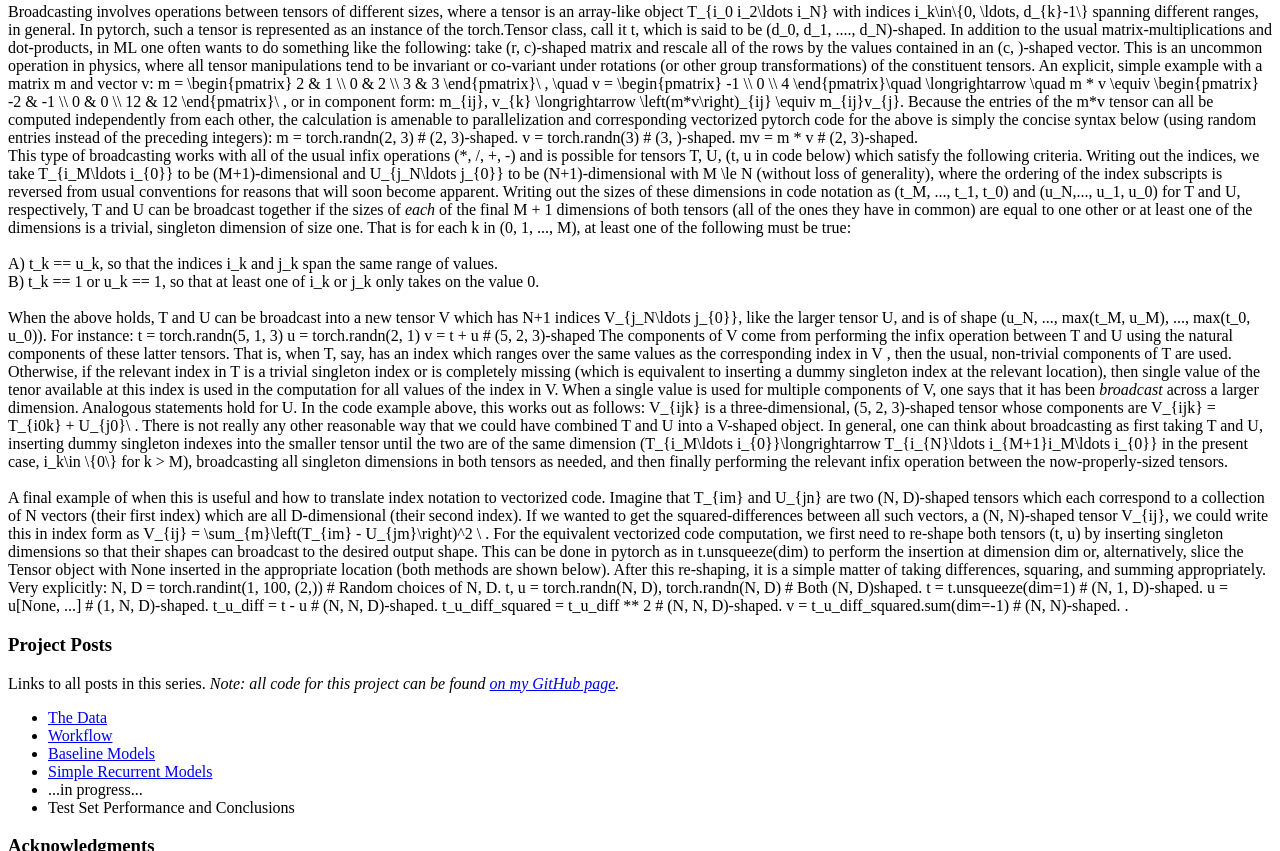
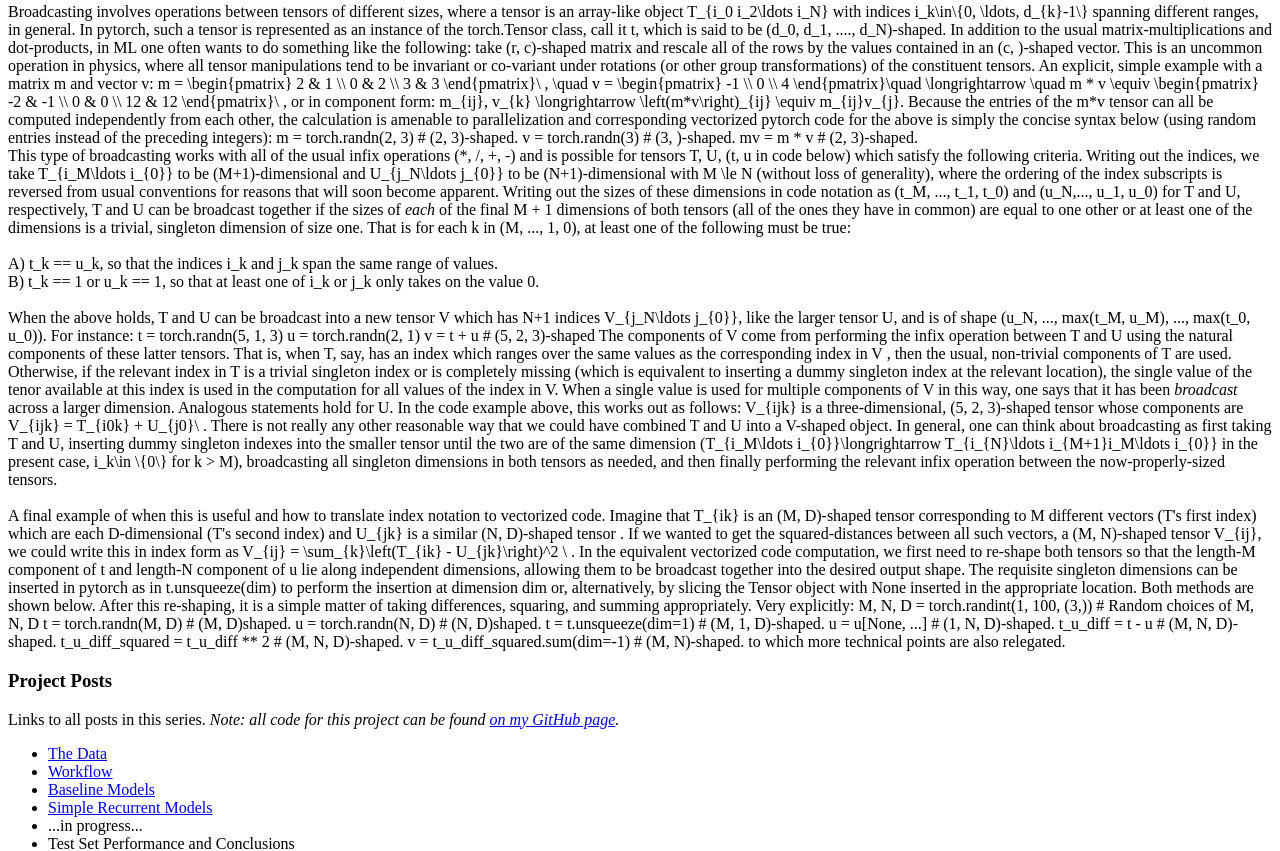
Before and after one commit to garrett361/arxiv-vixra-intro, a plain HTML site: page src/index.ejs in a window 1280 px wide. Shown: the part 1014-1865 px from the top of the page. Drawn offline with nearby package versions, Linux system fonts and the light colour scheme; files that its build step writes are made by us from their sources; a script that the page names is missing.

Commit message:
Independent dimensions for broadcast example

```diff
--- a/src/index.ejs
+++ b/src/index.ejs
@@ -162,7 +162,8 @@ as with /static as their root. E.g. <img src="/diagrams/fig1.png">
         In order to limit the scope of the project, most of the models focus on the (harder) problem of classifying
         papers based on <em>title</em> alone.
       </d-footnote>. Along the way, I also attempt to explain various ML and Data Science
-      concepts in my own words with the hope that others may find the explanations informative, usually in the form of
+      concepts in my own words with the hope that others may find the explanations informative. These often take the
+      form of
       (long) footnotes<d-footnote id='broadcasting'>
         Here's an example: many common computations in ML are paralellized using <em>broadcasting</em> and
         <em>vectorized</em> code. These are some of the most important practices to develop for efficiency.
@@ -232,7 +233,7 @@ as with /static as their root. E.g. <img src="/diagrams/fig1.png">
         are equal to one other or at least one of the dimensions is a trivial, singleton dimension of size one. That is
         for each
         <d-code language='python'>k</d-code> in
-        <d-code language='python'>(0, 1, ..., M)</d-code>, at least one of the following must be true:
+        <d-code language='python'>(M, ..., 1, 0)</d-code>, at least one of the following must be true:
         <br>
         <br>
         A) <d-code language='python'>t_k == u_k</d-code>, so that the indices <d-math>i_k</d-math> and <d-math>j_k
@@ -259,10 +260,11 @@ as with /static as their root. E.g. <img src="/diagrams/fig1.png">
         say, has an index which ranges over the same values as the corresponding index in <d-math>V
         </d-math>, then the usual, non-trivial components of <d-math>T</d-math> are used. Otherwise, if the relevant
         index in <d-math>T</d-math> is a trivial singleton index or is completely
-        missing (which is equivalent to inserting a dummy singleton index at the relevant location), then single value
+        missing (which is equivalent to inserting a dummy singleton index at the relevant location), the single value
         of the tenor available at this index is used in the
         computation for all values of the index in <d-math>V</d-math>. When a single value is used for multiple
-        components of <d-math>V</d-math>, one says that it has been <em>broadcast</em> across a larger dimension.
+        components of <d-math>V</d-math> in this way, one says that it has been <em>broadcast</em> across a larger
+        dimension.
         Analogous statements hold for <d-math>U</d-math>. In the
         code example above, this works out as follows:
         <d-math>V_{ijk}</d-math> is a three-dimensional, <d-code language='python'>(5, 2, 3)</d-code>-shaped tensor
@@ -282,34 +284,41 @@ as with /static as their root. E.g. <img src="/diagrams/fig1.png">
         <br>
         <br>
         A final example of when this is useful and how to translate index notation to vectorized code. Imagine that
-        <d-math>T_{im}</d-math> and <d-math>U_{jn}</d-math> are two
-        <d-code language='python'>(N, D)</d-code>-shaped tensors which each correspond to a collection of
-        <d-code language='python'>N</d-code> vectors (their first index) which are all
-        <d-code language='python'>D</d-code>-dimensional (their second index). If we wanted to get the
-        squared-differences between all such vectors, a <d-code language='python'>(N, N)</d-code>-shaped tensor
+        <d-math>T_{ik}</d-math> is an <d-code language='python'>(M, D)</d-code>-shaped tensor corresponding to
+        <d-code language='python'>M</d-code> different vectors (<d-math>T</d-math>'s first index) which are each
+        <d-code language='python'>D</d-code>-dimensional (<d-math>T</d-math>'s second index) and <d-math>U_{jk}</d-math>
+        is a similar <d-code language='python'>(N, D)</d-code>-shaped tensor
+
+        . If we wanted to get the
+        squared-distances between all such vectors, a <d-code language='python'>(M, N)</d-code>-shaped tensor
         <d-math>V_{ij}</d-math>, we could write this in index form as
         <d-math block=''>
-          V_{ij} = \sum_{m}\left(T_{im} - U_{jm}\right)^2 \ .
+          V_{ij} = \sum_{k}\left(T_{ik} - U_{jk}\right)^2 \ .
         </d-math>
-        For the equivalent vectorized code computation, we first need to re-shape both tensors
-        (<d-code language='python'>t, u</d-code>) by inserting singleton dimensions so that their shapes can broadcast
-        to the desired output shape. This can be done in <d-code language='python'>pytorch</d-code> as in
+        In the equivalent vectorized code computation, we first need to re-shape both tensors so that the
+        length-<d-code language='python'>M</d-code> component of
+        <d-code language='python'>t</d-code> and length-<d-code language='python'>N</d-code> component of
+        <d-code language='python'>u</d-code> lie along independent dimensions,
+        allowing them to be broadcast together into
+        the desired output shape. The requisite singleton dimensions can be inserted in
+        <d-code language='python'>pytorch</d-code> as in
         <d-code language='python'>t.unsqueeze(dim)</d-code> to perform the insertion at dimension
-        <d-code language='python'>dim</d-code> or, alternatively, slice the
+        <d-code language='python'>dim</d-code> or, alternatively, by slicing the
         <d-code language='python'>Tensor</d-code> object with <d-code language='python'>None</d-code> inserted
-        in the appropriate location (both methods are shown below). After this re-shaping, it is a simple matter of
+        in the appropriate location. Both methods are shown below. After this re-shaping, it is a simple matter of
         taking differences, squaring, and summing appropriately. Very explicitly:
         <d-code block='' language='python'>
-          N, D = torch.randint(1, 100, (2,)) # Random choices of N, D.
-          t, u = torch.randn(N, D), torch.randn(N, D) # Both (N, D)shaped.
-          t = t.unsqueeze(dim=1) # (N, 1, D)-shaped.
+          M, N, D = torch.randint(1, 100, (3,)) # Random choices of M, N, D
+          t = torch.randn(M, D) # (M, D)shaped.
+          u = torch.randn(N, D) # (N, D)shaped.
+          t = t.unsqueeze(dim=1) # (M, 1, D)-shaped.
           u = u[None, ...] # (1, N, D)-shaped.
-          t_u_diff = t - u # (N, N, D)-shaped.
-          t_u_diff_squared = t_u_diff ** 2 # (N, N, D)-shaped.
-          v = t_u_diff_squared.sum(dim=-1) # (N, N)-shaped.
+          t_u_diff = t - u # (M, N, D)-shaped.
+          t_u_diff_squared = t_u_diff ** 2 # (M, N, D)-shaped.
+          v = t_u_diff_squared.sum(dim=-1) # (M, N)-shaped.
         </d-code>
 
-      </d-footnote>.
+      </d-footnote> to which more technical points are also relegated.
     </p>
 
 
```
